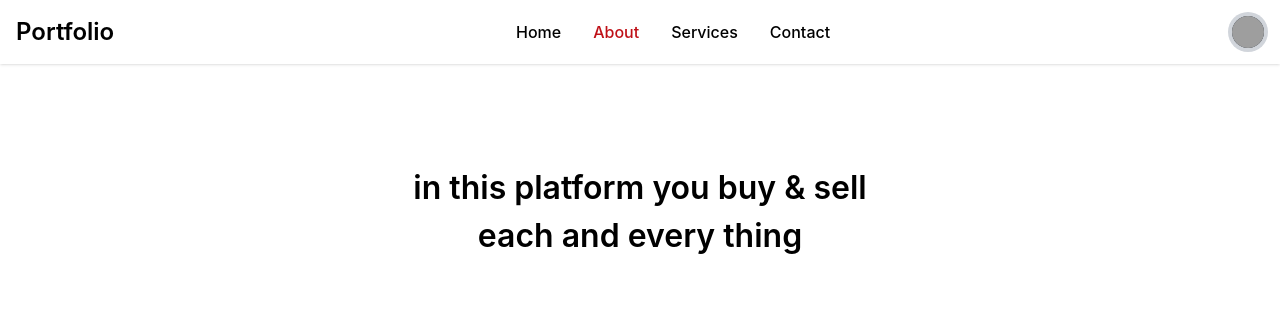
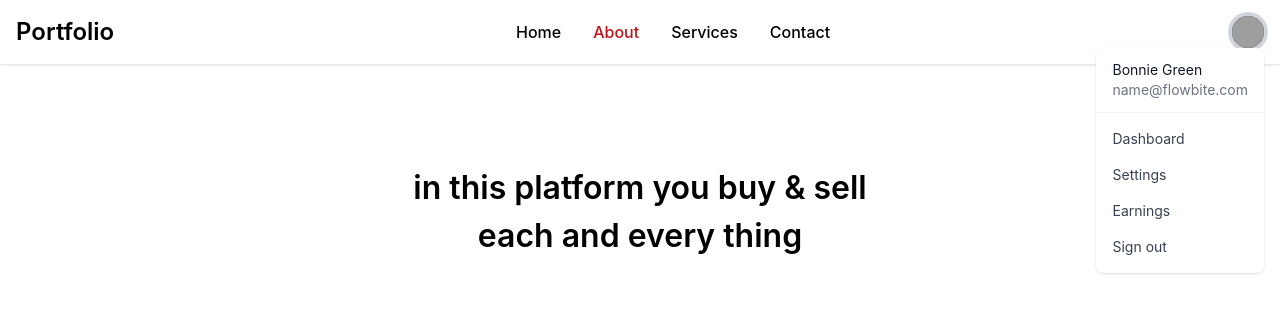
Before and after one commit to mmutahar1122/Signup-Login-Form, a React (Vite) app: page /about in a window 1280 px wide. Both pictures are taken after a click on the button "Open user menu". Shown: the top 312 px of the page. Built offline with nearby package versions, Linux system fonts and the light colour scheme; grey boxes are pictures that could not be loaded.

Commit message:
profile icon show hide data and add navigate from signup to dashboard

```diff
--- a/src/Component/Authentication/SignUp/index.jsx
+++ b/src/Component/Authentication/SignUp/index.jsx
@@ -5,6 +5,7 @@ import Input from "../../../Input";
 import { Signup } from "../../../MyStore/Slices";
 import { useDispatch } from "react-redux";
 import { Link } from "react-router-dom";
+import { useNavigate } from "react-router-dom";
 const SignUp=()=>{
     const initialState={
         fname:'',
@@ -15,6 +16,7 @@ const SignUp=()=>{
 const [state,setState]=useState(initialState);
 const [errMessage,setErrMessage]=useState({});
 const dispatch=useDispatch();
+const navigate=useNavigate();
 
     const handleChange= (e)=>{
 
@@ -51,6 +53,7 @@ try{
         dispatch(Signup(state))
         setState(initialState)
         setErrMessage({})
+        navigate('/dashboard')
         console.log("signUp Succefully")
 
     }
--- a/src/Component/Header/Navbar/index.jsx
+++ b/src/Component/Header/Navbar/index.jsx
@@ -5,6 +5,7 @@ import { NavLink } from "react-router-dom"
 const Navbar=()=>{
 
   const [menue,setMenue]=useState(false);
+  const [profilesetting,setProfilesetting]=useState(false)
 
     return <>
 
@@ -15,11 +16,11 @@ const Navbar=()=>{
       <span className="self-center text-2xl font-semibold whitespace-nowrap dark:text-white text-black">Portfolio</span>
   </Link>
   <div className="flex items-center md:order-2 space-x-3 md:space-x-0 rtl:space-x-reverse">
-      <button type="button" className="flex text-sm bg-gray-800 rounded-full md:me-0 focus:ring-4 focus:ring-gray-300 dark:focus:ring-gray-600" id="user-menu-button" aria-expanded="false" data-dropdown-toggle="user-dropdown" data-dropdown-placement="bottom">
+    <div className="relative">  <button type="button" onClick={()=>setProfilesetting(profilesetting => !profilesetting)} className="flex  text-sm bg-gray-800 rounded-full md:me-0 focus:ring-4 focus:ring-gray-300 dark:focus:ring-gray-600" id="user-menu-button" aria-expanded="false" data-dropdown-toggle="user-dropdown" data-dropdown-placement="bottom">
         <span className="sr-only">Open user menu</span>
         <img className="w-8 h-8 rounded-full" src="/docs/images/people/profile-picture-3.jpg" alt="user photo"/>
       </button>
-      <div className="z-50 hidden my-4 text-base list-none bg-white divide-y divide-gray-100 rounded-lg shadow dark:bg-gray-700 dark:divide-gray-600" id="user-dropdown">
+      <div className={`z-50 absolute ${profilesetting ? 'block' : 'hidden'} right-0 top-0 mt-8 my-4 text-base list-none bg-white divide-y divide-gray-100 rounded-lg shadow dark:bg-gray-700 dark:divide-gray-600`} id="user-dropdown">
         <div className="px-4 py-3">
           <span className="block text-sm text-gray-900 dark:text-white">Bonnie Green</span>
           <span className="block text-sm  text-gray-500 truncate dark:text-gray-400">name@flowbite.com</span>
@@ -38,7 +39,7 @@ const Navbar=()=>{
             <Link to="#" className="block px-4 py-2 text-sm text-gray-700 hover:bg-gray-100 dark:hover:bg-gray-600 dark:text-gray-200 dark:hover:text-white">Sign out</Link>
           </li>
         </ul>
-      </div>
+      </div></div>
       <button onClick={ () => setMenue(menue => !menue) } data-collapse-toggle="navbar-user" type="button" className=" inline-flex items-center p-2 w-10 h-10 justify-center text-sm text-gray-500 rounded-lg md:hidden hover:bg-gray-100 focus:outline-none focus:ring-2 focus:ring-gray-200 dark:text-gray-400  dark:focus:ring-gray-600" aria-controls="navbar-user" aria-expanded="false">
         <span className="sr-only">Open main menu</span>
         <svg className="w-5 h-5" aria-hidden="true" xmlns="http://www.w3.org/2000/svg" fill="none" viewBox="0 0 17 14">
```
